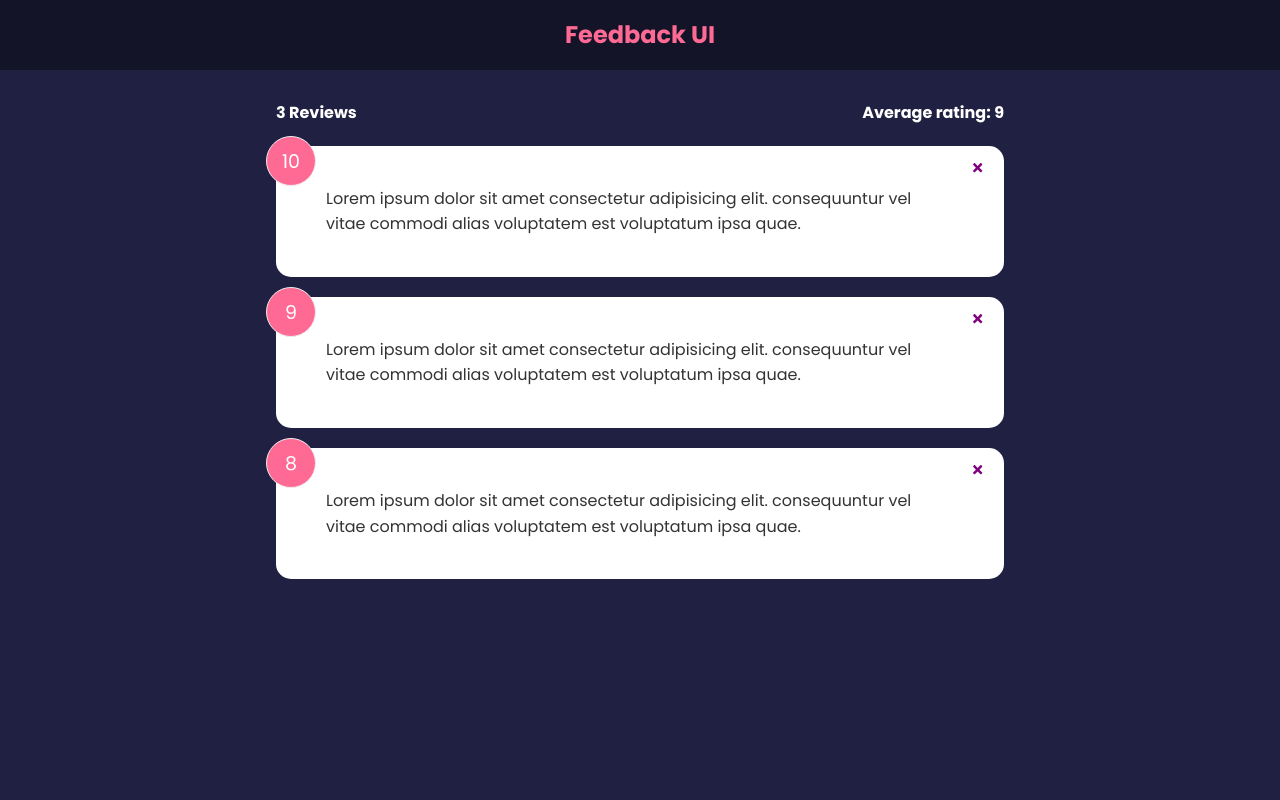
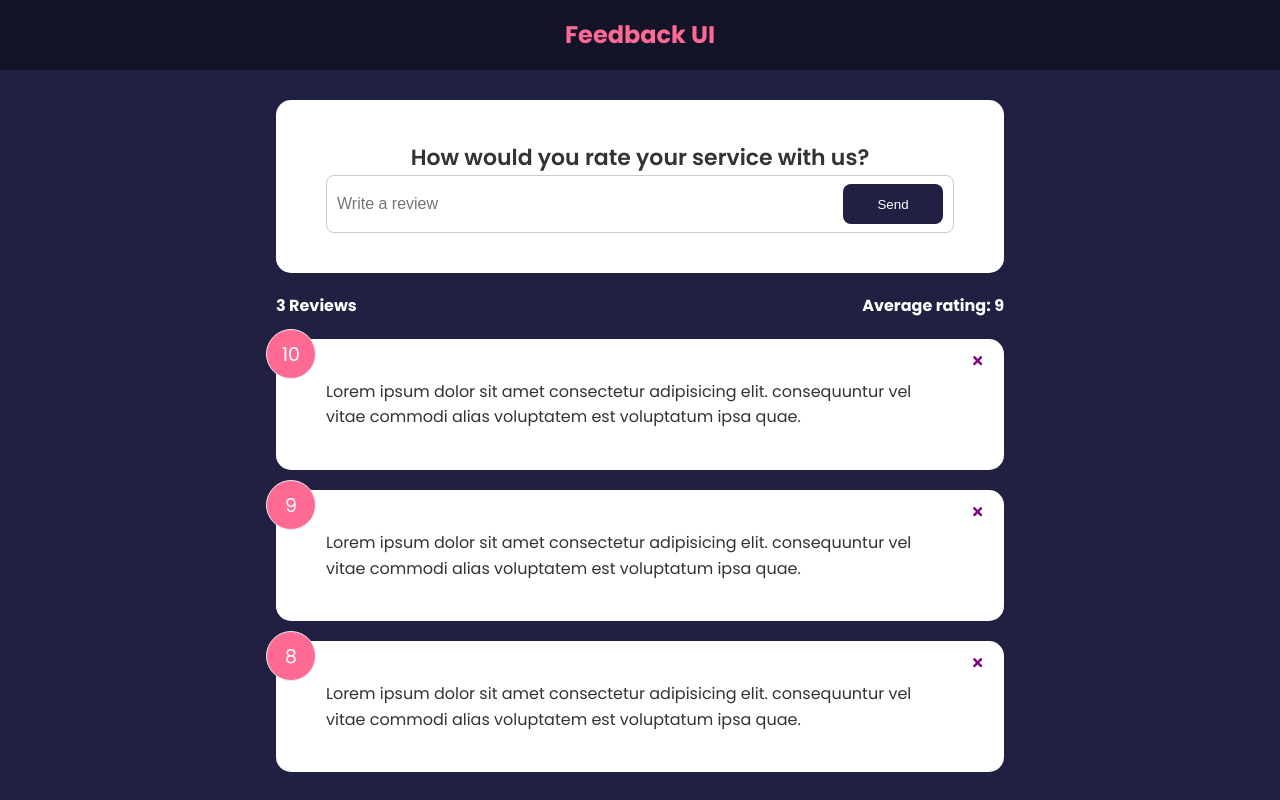
Before and after one commit to gladinestrydom/feedback-app, a React (Create React App) app: page / in a window 1280 px wide. Built offline with nearby package versions, Linux system fonts and the light colour scheme.

Commit message:
FeedBackForm input and button component

```diff
--- a/src/App.js
+++ b/src/App.js
@@ -3,6 +3,7 @@
 import FeedBackList from './components/FeedBackList';
 import FeedbackData from './data/FeedbackData';
 import FeedBackStats from './components/FeedBackStats';
+import FeedBackForm from './components/FeedBackForm';
 
 function App() {
   const [feedback, setFeedback] = useState(FeedbackData);
@@ -17,6 +18,7 @@
     <>
       <Header />
       <div className="container">
+        <FeedBackForm />
         <FeedBackStats feedback={feedback} />
         <FeedBackList feedback={feedback} handleDelete={deleteFeedback} />
       </div>
--- /dev/null
+++ b/src/components/FeedBackForm.jsx
@@ -0,0 +1,31 @@
+import { useState } from 'react';
+import Card from './shared/Card';
+import Button from './shared/Button';
+
+function FeedBackForm() {
+  const [text, setText] = useState('');
+
+  const handleTextChange = (e) => {
+    console.log(e.target.value);
+  };
+
+  return (
+    <Card>
+      <form>
+        <h2>How would you rate your service with us?</h2>
+        {/* @todo - rating select component */}
+        <div className="input-group">
+          <input
+            onChange={handleTextChange}
+            type="text"
+            placeholder="Write a review"
+            value={text}
+          />
+          <Button type="submit">Send</Button>
+        </div>
+      </form>
+    </Card>
+  );
+}
+
+export default FeedBackForm;
--- /dev/null
+++ b/src/components/shared/Button.jsx
@@ -0,0 +1,24 @@
+import PropTypes from 'prop-types';
+
+function Button({ children, version, type, isDisabled }) {
+  return (
+    <button type={type} disabled={isDisabled} className={`btn btn-${version}`}>
+      {children}
+    </button>
+  );
+}
+
+Button.defaultProps = {
+  version: 'primary',
+  type: 'button',
+  isDisabled: false,
+};
+
+Button.propTypes = {
+  children: PropTypes.node.isRequired,
+  version: PropTypes.string,
+  type: PropTypes.string,
+  isDisabled: PropTypes.bool,
+};
+
+export default Button;
```
